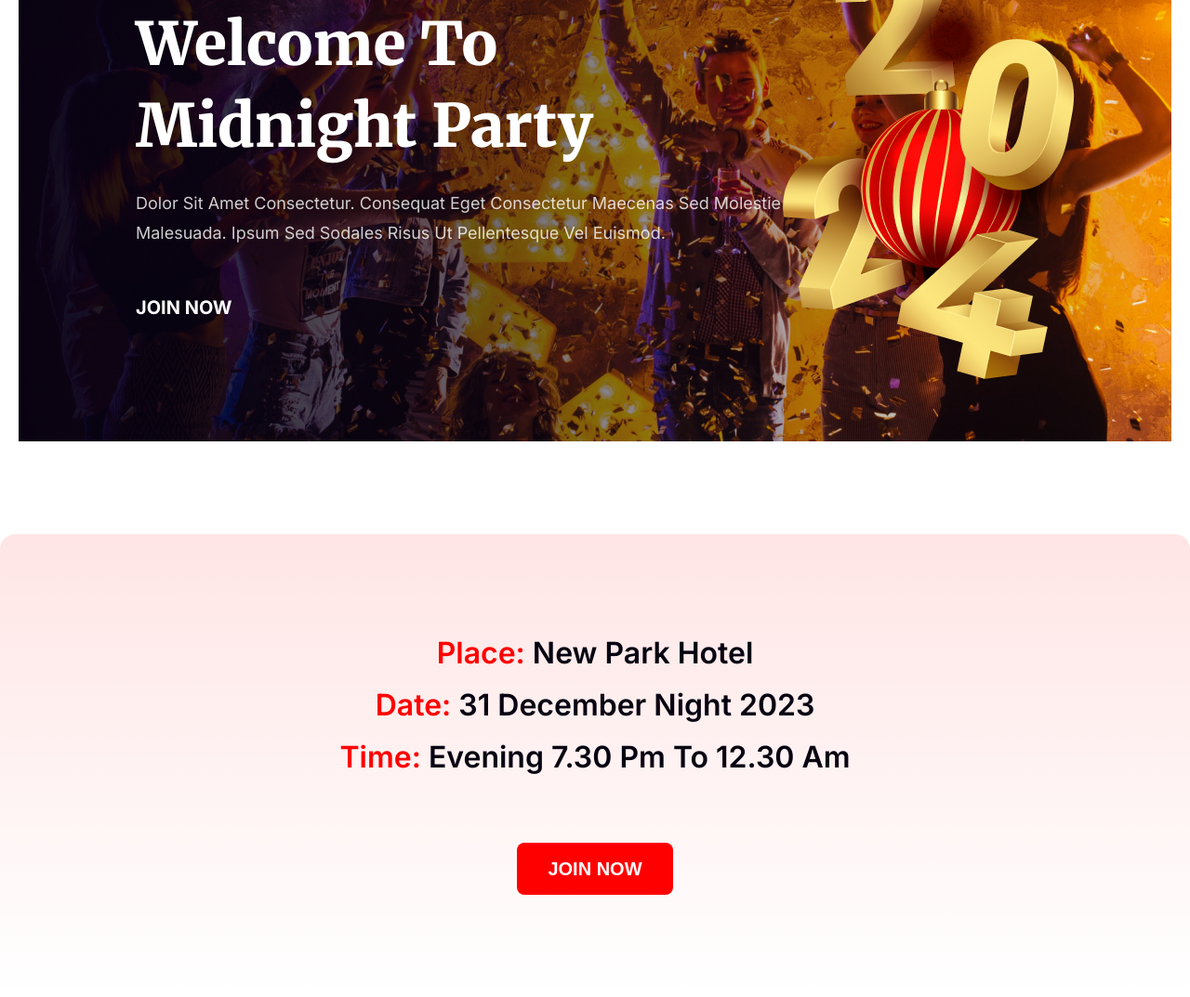
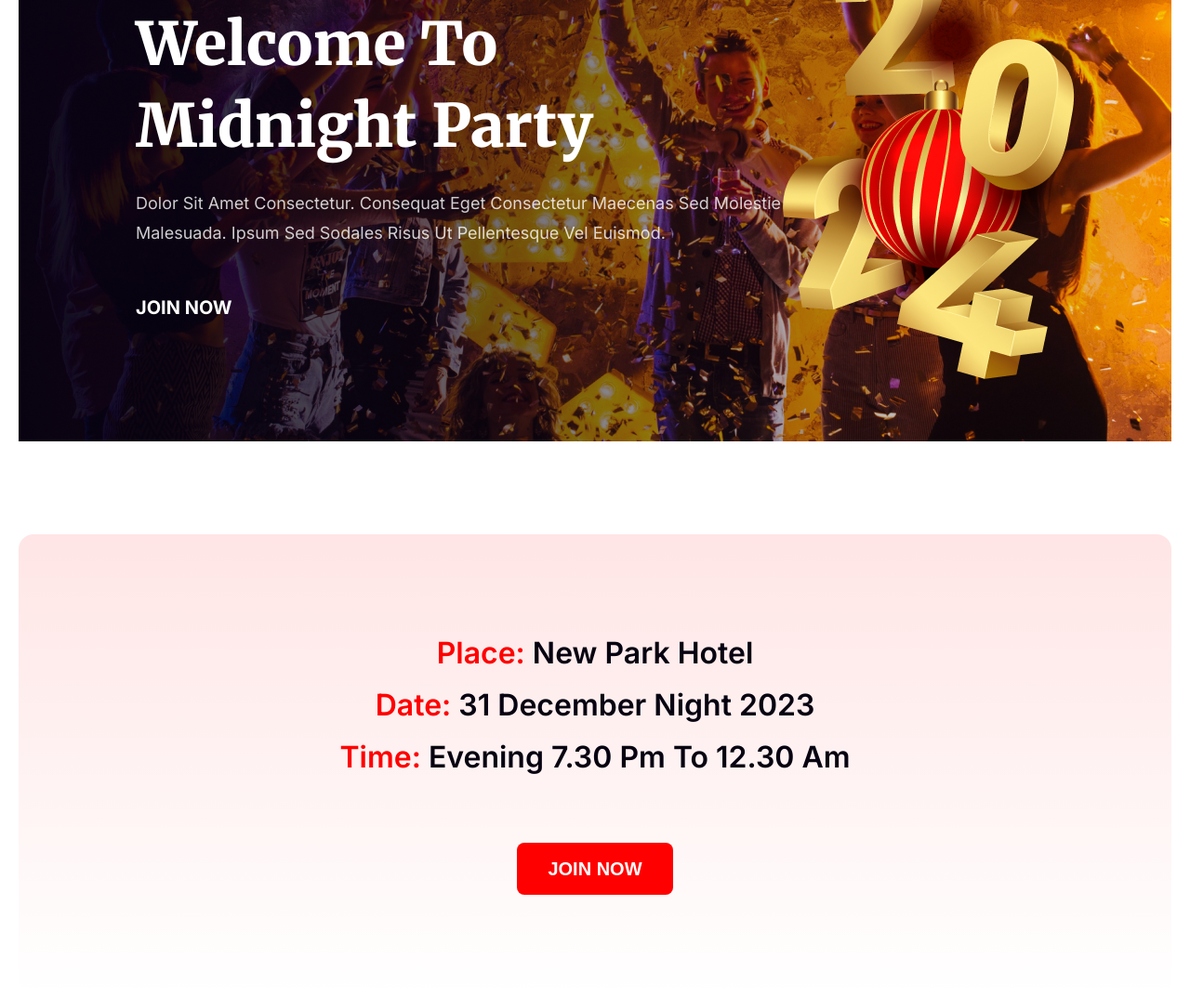
Before and after one commit to dev-ahad-ali/a1-new-year-party, a plain HTML site: page index.html in a window 1280 px wide. Shown: the part 1813-2886 px from the top of the page at 93% size. Drawn offline with Linux system fonts and the light colour scheme.

Commit message:
Schedule section fixed

```diff
--- a/css/styles.css
+++ b/css/styles.css
@@ -141,11 +141,13 @@ header{
 /* Schedule Style Beginning */
 .schedule{
     margin-top:100px;
+}
+.schedule-info{
     padding: 100px 0 110px;
     background:  linear-gradient(180deg, rgba(255, 0, 0, 0.10) 0%, rgba(255, 0, 0, 0.00) 100%);
     border-radius:16px ;
 }
-.schedule h5{
+.schedule-info h5{
     line-height: 56px;
     font-family: 'Inter', sans-serif;
     font-weight:600;
--- a/index.html
+++ b/index.html
@@ -42,10 +42,17 @@
       <!-- Welcome Section Beginning -->
       <section class="welcome">
         <div class="common-wrap">
-          <div class="welcome-content bg-style" style="background-image:url('./img/welcome-img.png')">
+          <div
+            class="welcome-content bg-style"
+            style="background-image: url('./img/welcome-img.png')"
+          >
             <div class="welcome-text">
               <h3>Welcome to midnight party</h3>
-              <p>Dolor sit amet consectetur. Consequat eget consectetur maecenas sed molestie malesuada. Ipsum sed sodales risus ut pellentesque vel euismod. </p>
+              <p>
+                Dolor sit amet consectetur. Consequat eget consectetur maecenas
+                sed molestie malesuada. Ipsum sed sodales risus ut pellentesque
+                vel euismod.
+              </p>
               <span class="text-uppercase">Join Now</span>
             </div>
           </div>
@@ -53,11 +60,17 @@
       </section>
       <!-- Welcome Section End -->
       <!-- Schedule Section Beginning -->
-      <section class="schedule common-wrap text-center">
+      <section class="schedule">
+        <div class="common-wrap">
+          <div class="schedule-info text-center">
             <h5><span class="text-red">Place:</span> New Park Hotel</h5>
             <h5><span class="text-red">Date:</span> 31 December Night 2023</h5>
-            <h5><span class="text-red">Time:</span> Evening 7.30 pm to 12.30 am</h5>
+            <h5>
+              <span class="text-red">Time:</span> Evening 7.30 pm to 12.30 am
+            </h5>
             <button class="btn-red">Join Now</button>
+          </div>
+        </div>
       </section>
       <!-- Schedule Section End -->
     </main>
```
